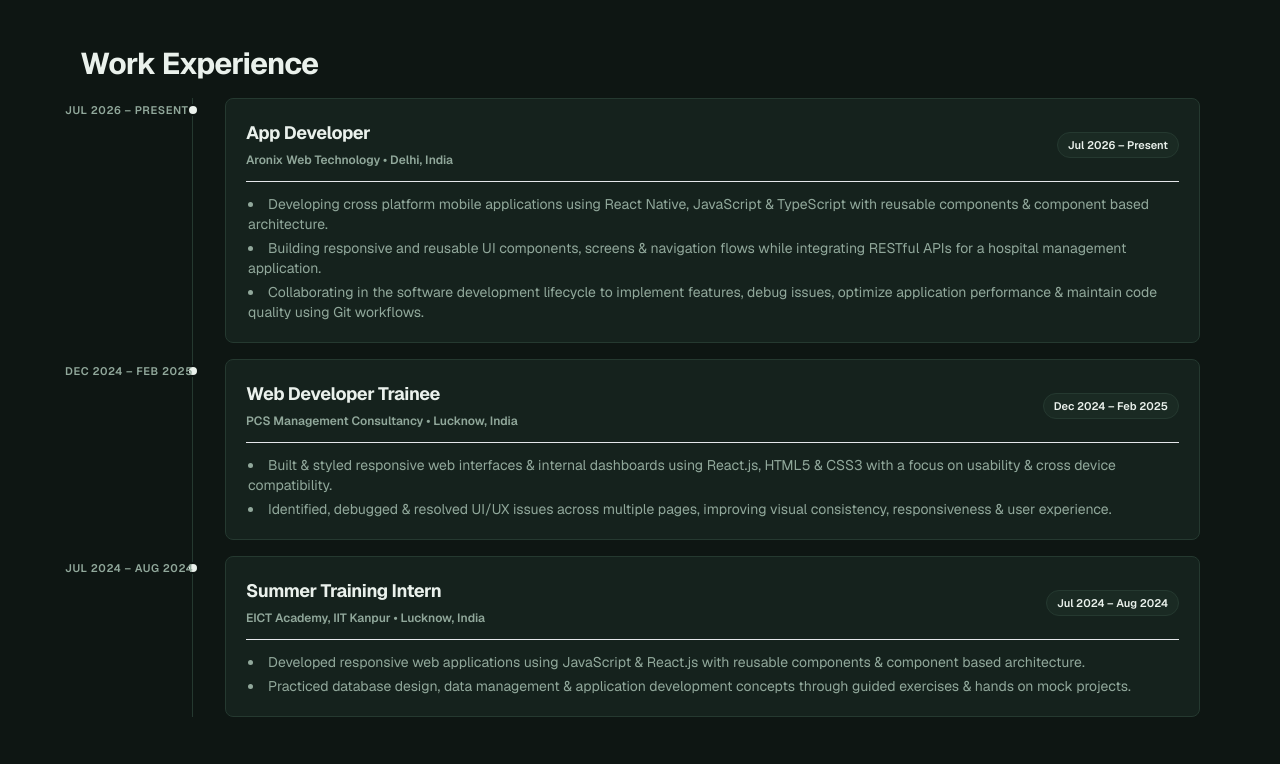
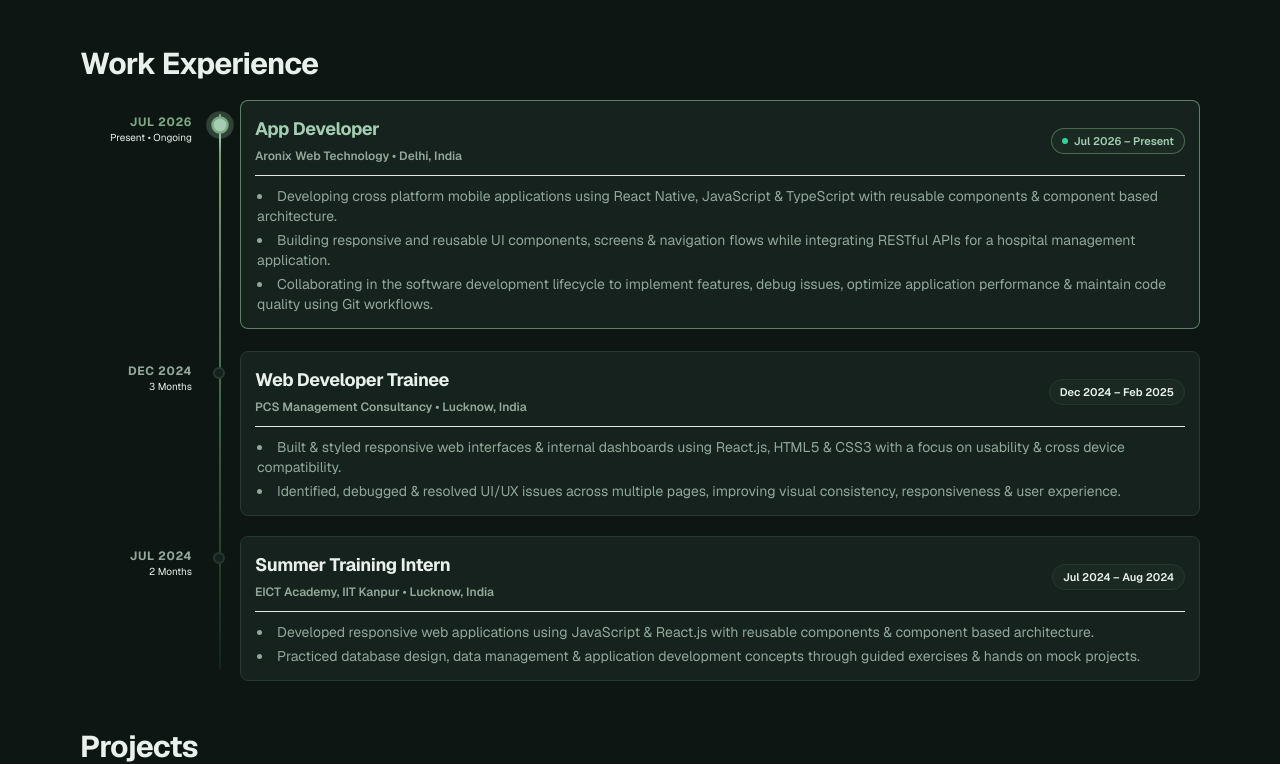
Before and after one commit to AbhinavXDayal/Portfolio, a React (Vite) app: page / in a window 1280 px wide. Shown: the part 936-1700 px from the top of the page. Built offline with nearby package versions, Linux system fonts and the light colour scheme.

Commit message:
Make Work Experience timeline interactive and dynamic with glowing botanical spine, pulsing active beacon, and hover state synchronization

```diff
--- a/src/components/sections/Experience.tsx
+++ b/src/components/sections/Experience.tsx
@@ -1,24 +1,20 @@
-import React from "react";
+import React, { useState } from "react";
 
 export const Experience: React.FC = () => {
+  const [activeExp, setActiveExp] = useState<number>(0);
+
   const experiences = [
     {
       role: "App Developer",
       company: "Aronix Web Technology",
       location: "Delhi, India",
       period: "Jul 2026 – Present",
+      status: "Present • Ongoing",
+      isCurrent: true,
       bullets: [
         "Developing cross platform mobile applications using React Native, JavaScript & TypeScript with reusable components & component based architecture.",
         "Building responsive and reusable UI components, screens & navigation flows while integrating RESTful APIs for a hospital management application.",
         "Collaborating in the software development lifecycle to implement features, debug issues, optimize application performance & maintain code quality using Git workflows.",
-      ],
-      tags: [
-        "React Native",
-        "JavaScript",
-        "TypeScript",
-        "RESTful APIs",
-        "Hospital Management",
-        "Git",
       ],
     },
     {
@@ -26,17 +22,11 @@ export const Experience: React.FC = () => {
       company: "PCS Management Consultancy",
       location: "Lucknow, India",
       period: "Dec 2024 – Feb 2025",
+      status: "3 Months",
+      isCurrent: false,
       bullets: [
         "Built & styled responsive web interfaces & internal dashboards using React.js, HTML5 & CSS3 with a focus on usability & cross device compatibility.",
         "Identified, debugged & resolved UI/UX issues across multiple pages, improving visual consistency, responsiveness & user experience.",
-      ],
-      tags: [
-        "React.js",
-        "HTML5",
-        "CSS3",
-        "UI/UX Design",
-        "Web Dashboards",
-        "Cross Device Compatibility",
       ],
     },
     {
@@ -44,16 +34,11 @@ export const Experience: React.FC = () => {
       company: "EICT Academy, IIT Kanpur",
       location: "Lucknow, India",
       period: "Jul 2024 – Aug 2024",
+      status: "2 Months",
+      isCurrent: false,
       bullets: [
         "Developed responsive web applications using JavaScript & React.js with reusable components & component based architecture.",
         "Practiced database design, data management & application development concepts through guided exercises & hands on mock projects.",
-      ],
-      tags: [
-        "JavaScript",
-        "React.js",
-        "Database Design",
-        "Component Architecture",
-        "Web Applications",
       ],
     },
   ];
@@ -70,43 +55,116 @@ export const Experience: React.FC = () => {
           </h2>
         </div>
 
-        <div className="relative border-l border-[var(--border)] ml-3 md:ml-28 space-y-4">
-          {experiences.map((exp) => (
-            <div key={exp.company} className="relative pl-5 md:pl-8 group">
-              {/* Timeline dot */}
-              <div className="absolute -left-[6px] top-1.5 w-3 h-3 rounded-full bg-[var(--foreground)] border-2 border-[var(--background)] group-hover:scale-125 transition-transform duration-200"></div>
-
-              {/* Left Date Label for MD+ */}
-              <div className="md:absolute md:-left-32 md:top-1 text-[11px] font-semibold text-[var(--muted-foreground)] uppercase tracking-wider mb-1.5 md:mb-0 text-left md:text-right">
-                {exp.period}
+        {/* Dynamic & Interactive Botanical Timeline */}
+        <div className="relative pl-6 sm:pl-8 md:pl-40 space-y-4 sm:space-y-5">
+          {/* Glowing Botanical Spine Line */}
+          <div className="absolute left-[11px] sm:left-[15px] md:left-[139px] top-3 bottom-3 w-[2px] bg-gradient-to-b from-[#7EA984] via-[#5B8B67]/70 to-[#253930]/40 rounded-full">
+            {/* Animated Energy Droplet flowing down the stem */}
+            <div className="w-[2px] h-10 bg-gradient-to-b from-transparent via-[#A3CEB3] to-transparent animate-pulse"></div>
           </div>
 
-              {/* Card Content */}
-              <div className="bg-[var(--card)] text-[var(--card-foreground)] border border-[var(--border)] rounded-[var(--radius)] p-4 sm:p-5 shadow-xs hover:border-[var(--foreground)]/30 transition-all duration-200">
-                <div className="flex flex-col sm:flex-row items-start sm:items-center justify-between gap-2 mb-3 pb-2.5 border-b border-[var(--border)]/60">
+          {experiences.map((exp, idx) => {
+            const isSelected = activeExp === idx;
+
+            return (
+              <div
+                key={exp.company}
+                onClick={() => setActiveExp(idx)}
+                onMouseEnter={() => setActiveExp(idx)}
+                className="relative group cursor-pointer"
+              >
+                {/* Interactive Timeline Node */}
+                <div className="absolute -left-[19px] sm:-left-[23px] md:-left-[27px] top-4 z-20 flex items-center justify-center">
+                  {exp.isCurrent ? (
+                    <div className="relative flex items-center justify-center">
+                      <span className="absolute w-5 h-5 rounded-full bg-[#7EA984]/40 animate-ping"></span>
+                      <span
+                        className={`w-3.5 h-3.5 rounded-full border-2 transition-all duration-300 ${
+                          isSelected
+                            ? "bg-[#A3CEB3] border-[#7EA984] scale-125 ring-4 ring-[#7EA984]/30"
+                            : "bg-[#7EA984] border-[var(--background)]"
+                        }`}
+                      ></span>
+                    </div>
+                  ) : (
+                    <div className="relative flex items-center justify-center">
+                      <span
+                        className={`w-3 h-3 rounded-full border-2 transition-all duration-300 ${
+                          isSelected
+                            ? "bg-[#7EA984] border-[var(--background)] scale-125 ring-4 ring-[#7EA984]/30"
+                            : "bg-[var(--card)] border-[var(--border)] group-hover:border-[#7EA984]"
+                        }`}
+                      ></span>
+                    </div>
+                  )}
+                </div>
+
+                {/* Left Date Label for Desktop (Never overlaps node) */}
+                <div className="hidden md:flex flex-col items-end absolute -left-40 top-3 w-32 pr-4 text-right select-none transition-colors duration-200">
+                  <span
+                    className={`text-xs font-bold uppercase tracking-wider transition-colors ${
+                      isSelected
+                        ? "text-[#7EA984]"
+                        : "text-[var(--muted-foreground)]"
+                    }`}
+                  >
+                    {exp.period.split("–")[0]?.trim()}
+                  </span>
+                  <span className="text-[10px] text-[var(--muted-foreground)]/70">
+                    {exp.status}
+                  </span>
+                </div>
+
+                {/* Experience Card */}
+                <div
+                  className={`bg-[var(--card)] text-[var(--card-foreground)] border rounded-[var(--radius)] p-3.5 sm:p-4.5 shadow-xs transition-all duration-300 ${
+                    isSelected
+                      ? "border-[#7EA984]/70 shadow-sm -translate-y-0.5"
+                      : "border-[var(--border)] hover:border-[var(--foreground)]/30"
+                  }`}
+                >
+                  <div className="flex flex-col sm:flex-row items-start sm:items-center justify-between gap-2 mb-2.5 pb-2 border-b border-[var(--border)]/60">
                     <div>
-                    <h3 className="text-base sm:text-lg font-bold text-[var(--foreground)] tracking-tight">
+                      <h3
+                        className={`text-base sm:text-lg font-bold tracking-tight transition-colors ${
+                          isSelected
+                            ? "text-[#A3CEB3]"
+                            : "text-[var(--foreground)]"
+                        }`}
+                      >
                         {exp.role}
                       </h3>
                       <span className="inline-flex items-center gap-1.5 text-xs font-semibold text-[var(--muted-foreground)]">
                         {exp.company} • {exp.location}
                       </span>
                     </div>
-                  <div className="inline-flex items-center gap-1 px-2.5 py-1 rounded-full bg-[var(--accent)] text-[var(--foreground)] border border-[var(--border)] text-[11px] font-semibold shadow-2xs">
+
+                    {/* Mobile Date Badge */}
+                    <div
+                      className={`inline-flex items-center gap-1.5 px-2.5 py-1 rounded-full border text-[11px] font-semibold transition-colors ${
+                        isSelected
+                          ? "bg-[var(--accent)] border-[#7EA984]/50 text-[#A3CEB3]"
+                          : "bg-[var(--accent)] text-[var(--foreground)] border-[var(--border)]"
+                      }`}
+                    >
+                      {exp.isCurrent && (
+                        <span className="w-1.5 h-1.5 rounded-full bg-emerald-400 animate-pulse"></span>
+                      )}
                       {exp.period}
                     </div>
                   </div>
 
                   <ul className="list-disc list-inside space-y-1 text-xs sm:text-sm text-[var(--muted-foreground)] leading-relaxed text-left">
-                  {exp.bullets.map((bullet, idx) => (
-                    <li key={idx} className="pl-0.5">
+                    {exp.bullets.map((bullet, bIdx) => (
+                      <li key={bIdx} className="pl-0.5">
                         <span>{bullet}</span>
                       </li>
                     ))}
                   </ul>
                 </div>
               </div>
-          ))}
+            );
+          })}
         </div>
       </div>
     </section>
```
Lines whose indentation alone changed are shown as unchanged.
